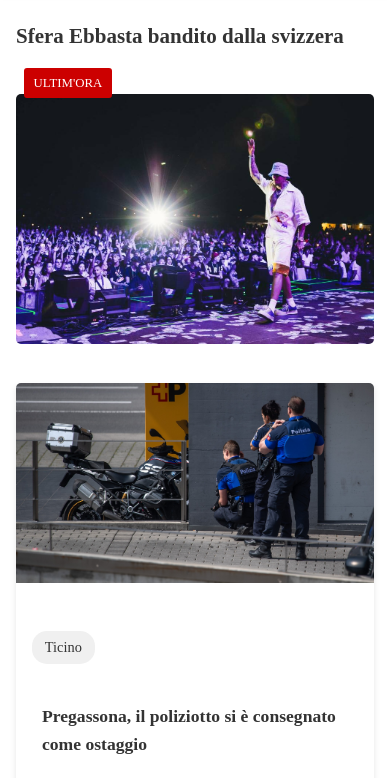
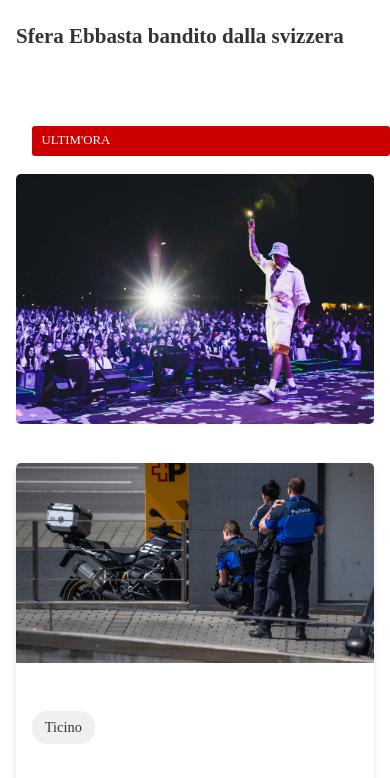
Before and after one commit to Gamermatto/Pochi-minuti, a plain HTML site: page index.html in a window 390 px wide. Shown: the part 66-844 px from the top of the page. Drawn offline with Linux system fonts and the light colour scheme.

Commit message:
MobileFix

```diff
--- a/styles.css
+++ b/styles.css
@@ -236,6 +236,8 @@
 
 /* Mobile Fix */
 @media (max-width: 768px) {
+
+
     .header {
         height: 60px; /* Altezza ridotta per mobile */
     }
@@ -284,12 +286,11 @@
     }
 
     .breaking-news-tag {
-        top: 0.5rem;
-        left: 0.5rem;
         font-size: 0.8rem;
         padding: 0.3rem 0.6rem;
-        margin-top: 40px;  /* Mantieni questa distanza, se necessario */
-        margin-bottom: 10px; /* Aggiungi un margine inferiore */
+        margin-top: 40px;
+        margin-bottom: 10px;
+        position: relative; /* Cambiato da 'absolute' (se presente) a 'relative' */
     }
 
     .news {
```
